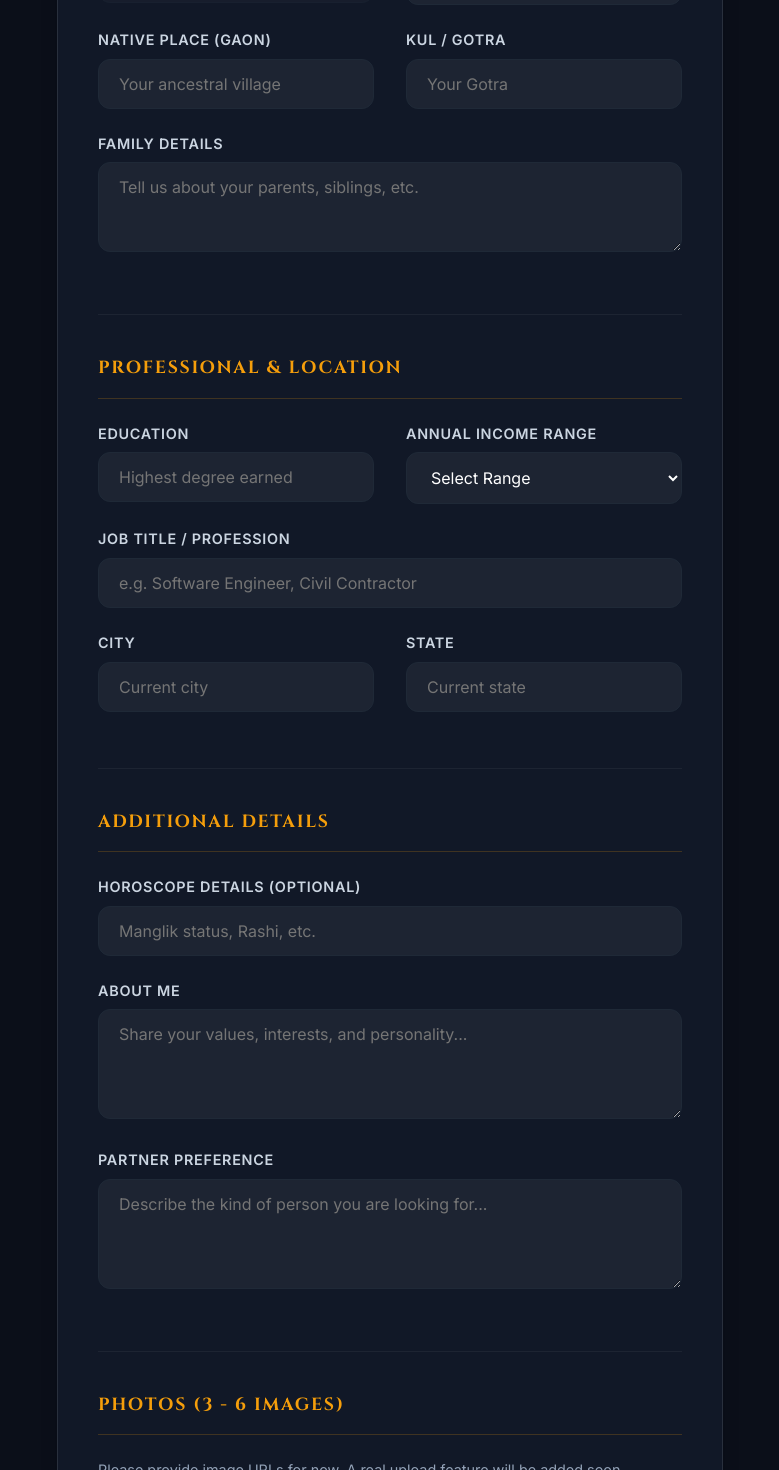
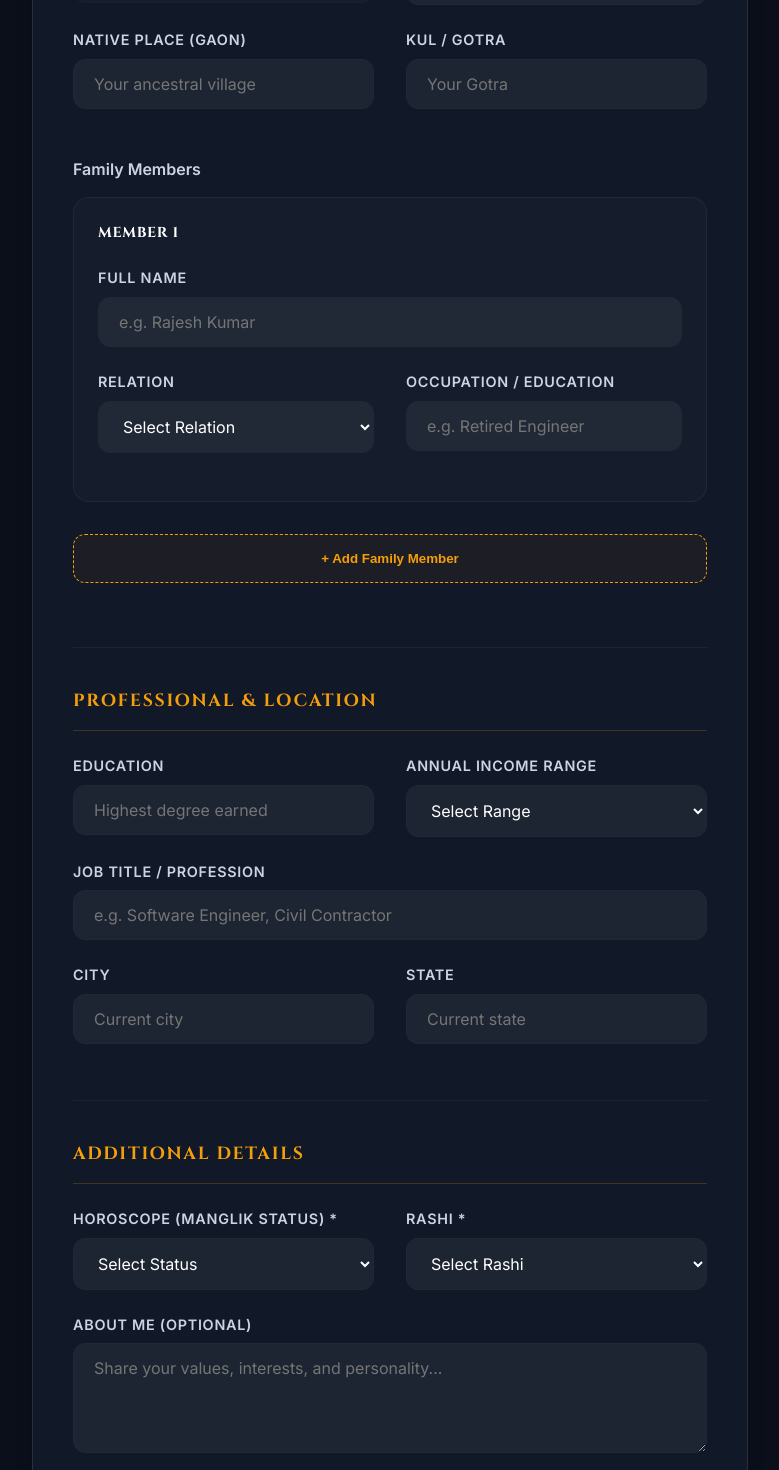
Before and after one commit to DevOpsWithG/matrimonial-website, a Next.js app in the folder sagar_matrimony/frontend/: page /dashboard/create-profile in a window 1280 px wide. Shown: the part 880-2350 px from the top of the page, without its empty margins (250-1029 px from the left). Built offline with nearby package versions, Linux system fonts and the light colour scheme.

Commit message:
added files

```diff
--- a/sagar_matrimony/frontend/src/app/dashboard/create-profile/create-profile.module.css
+++ b/sagar_matrimony/frontend/src/app/dashboard/create-profile/create-profile.module.css
@@ -40,3 +40,59 @@
         gap: 1.5rem;
     }
 }
+
+.familyMemberRow {
+    background: rgba(255, 255, 255, 0.02);
+    padding: 1.5rem;
+    border-radius: 1rem;
+    margin-bottom: 2rem;
+    border: 1px solid rgba(255, 255, 255, 0.05);
+}
+
+.familyMemberHeader {
+    display: flex;
+    justify-content: space-between;
+    align-items: center;
+    margin-bottom: 1.5rem;
+}
+
+.familyMemberHeader h4 {
+    color: var(--white);
+    font-size: 0.9rem;
+    text-transform: uppercase;
+    letter-spacing: 0.05em;
+    margin: 0;
+}
+
+.removeBtn {
+    background: rgba(239, 68, 68, 0.1);
+    color: #ef4444;
+    border: none;
+    padding: 0.4rem 0.8rem;
+    border-radius: 0.5rem;
+    font-size: 0.85rem;
+    cursor: pointer;
+    transition: var(--transition);
+}
+
+.removeBtn:hover {
+    background: #ef4444;
+    color: white;
+}
+
+.addBtn {
+    width: 100%;
+    padding: 1rem;
+    background: rgba(245, 158, 11, 0.05);
+    color: var(--primary);
+    border: 1px dashed var(--primary);
+    border-radius: 0.75rem;
+    font-weight: 600;
+    cursor: pointer;
+    transition: var(--transition);
+    margin-bottom: 2rem;
+}
+
+.addBtn:hover {
+    background: rgba(245, 158, 11, 0.1);
+}
--- a/sagar_matrimony/frontend/src/app/dashboard/create-profile/page.js
+++ b/sagar_matrimony/frontend/src/app/dashboard/create-profile/page.js
@@ -17,7 +17,7 @@ export default function CreateProfilePage() {
         sub_caste: 'Gawandi',
         native_place: '',
         gotra: '',
-        family_details: '',
+        family_members: [{ name: '', relation: '', details: '' }],
         bio: '',
         marital_status: 'Never Married',
         education: '',
@@ -27,6 +27,7 @@ export default function CreateProfilePage() {
         state: '',
         height: '',
         horoscope: '',
+        rashi: '',
         partner_preference: '',
         photos: ['', '', ''] // Start with 3 slots
     });
@@ -34,6 +35,25 @@ export default function CreateProfilePage() {
     const handleChange = (e) => {
         const { name, value } = e.target;
         setFormData(prev => ({ ...prev, [name]: value }));
+    };
+
+    const handleFamilyChange = (index, e) => {
+        const { name, value } = e.target;
+        const newFamily = [...formData.family_members];
+        newFamily[index] = { ...newFamily[index], [name]: value };
+        setFormData(prev => ({ ...prev, family_members: newFamily }));
+    };
+
+    const addFamilyMember = () => {
+        setFormData(prev => ({
+            ...prev,
+            family_members: [...prev.family_members, { name: '', relation: '', details: '' }]
+        }));
+    };
+
+    const removeFamilyMember = (index) => {
+        const newFamily = formData.family_members.filter((_, i) => i !== index);
+        setFormData(prev => ({ ...prev, family_members: newFamily }));
     };
 
     const handlePhotoChange = (index, value) => {
@@ -58,11 +78,19 @@ export default function CreateProfilePage() {
                 throw new Error('Please provide at least 3 photos (links for now).');
             }
 
+            // Serialize family details
+            const familyDetailsString = JSON.stringify(formData.family_members);
+
             const payload = {
                 ...formData,
                 height: formData.height ? parseInt(formData.height) : null,
-                photos: cleanPhotos
+                photos: cleanPhotos,
+                family_details: familyDetailsString
             };
+
+            // Remove the helper array before sending
+            delete payload.family_members;
+
             await api.post('/profile/', payload);
             router.push('/dashboard');
         } catch (err) {
@@ -151,9 +179,66 @@ export default function CreateProfilePage() {
                                     <input className="form-control" name="gotra" value={formData.gotra} onChange={handleChange} required placeholder="Your Gotra" />
                                 </div>
                             </div>
-                            <div className="form-group">
-                                <label>Family Details</label>
-                                <textarea className="form-control" name="family_details" value={formData.family_details} onChange={handleChange} rows="3" placeholder="Tell us about your parents, siblings, etc."></textarea>
+
+                            <div style={{ marginTop: '1.5rem' }}>
+                                <label style={{ display: 'block', marginBottom: '1rem', color: 'var(--slate-300)', fontWeight: 600 }}>Family Members</label>
+                                {formData.family_members.map((member, index) => (
+                                    <div key={index} className={styles.familyMemberRow}>
+                                        <div className={styles.familyMemberHeader}>
+                                            <h4>Member {index + 1}</h4>
+                                            {formData.family_members.length > 1 && (
+                                                <button type="button" onClick={() => removeFamilyMember(index)} className={styles.removeBtn}>Remove</button>
+                                            )}
+                                        </div>
+                                        <div className="form-group">
+                                            <label>Full Name</label>
+                                            <input
+                                                className="form-control"
+                                                name="name"
+                                                value={member.name}
+                                                onChange={(e) => handleFamilyChange(index, e)}
+                                                placeholder="e.g. Rajesh Kumar"
+                                                required
+                                            />
+                                        </div>
+                                        <div className={styles.row}>
+                                            <div className="form-group">
+                                                <label>Relation</label>
+                                                <select
+                                                    className="form-control"
+                                                    name="relation"
+                                                    value={member.relation}
+                                                    onChange={(e) => handleFamilyChange(index, e)}
+                                                    required
+                                                >
+                                                    <option value="">Select Relation</option>
+                                                    <option value="Father">Father</option>
+                                                    <option value="Mother">Mother</option>
+                                                    <option value="Brother">Brother</option>
+                                                    <option value="Sister">Sister</option>
+                                                    <option value="Uncle">Uncle</option>
+                                                    <option value="Aunt">Aunt</option>
+                                                    <option value="Grandfather">Grandfather</option>
+                                                    <option value="Grandmother">Grandmother</option>
+                                                </select>
+                                            </div>
+                                            <div className="form-group">
+                                                <label>Occupation / Education</label>
+                                                <input
+                                                    className="form-control"
+                                                    name="details"
+                                                    value={member.details}
+                                                    onChange={(e) => handleFamilyChange(index, e)}
+                                                    placeholder="e.g. Retired Engineer"
+                                                    required
+                                                />
+                                            </div>
+                                        </div>
+                                    </div>
+                                ))}
+                                <button type="button" onClick={addFamilyMember} className={styles.addBtn}>
+                                    + Add Family Member
+                                </button>
                             </div>
                         </div>
 
@@ -196,16 +281,42 @@ export default function CreateProfilePage() {
                         {/* Preferences & Bio */}
                         <div className={styles.section}>
                             <h3>Additional Details</h3>
-                            <div className="form-group">
-                                <label>Horoscope Details (Optional)</label>
-                                <input className="form-control" name="horoscope" value={formData.horoscope} onChange={handleChange} placeholder="Manglik status, Rashi, etc." />
+                            <div className={styles.row}>
+                                <div className="form-group">
+                                    <label>Horoscope (Manglik status) *</label>
+                                    <select className="form-control" name="horoscope" value={formData.horoscope} onChange={handleChange} required>
+                                        <option value="">Select Status</option>
+                                        <option value="Non-Manglik">Non-Manglik</option>
+                                        <option value="Manglik">Manglik</option>
+                                        <option value="Anshik Manglik">Anshik Manglik (Partial)</option>
+                                        <option value="Don't Know">Don't Know</option>
+                                    </select>
+                                </div>
+                                <div className="form-group">
+                                    <label>Rashi *</label>
+                                    <select className="form-control" name="rashi" value={formData.rashi} onChange={handleChange} required>
+                                        <option value="">Select Rashi</option>
+                                        <option value="Mesh (Aries)">Mesh (Aries)</option>
+                                        <option value="Vrushabh (Taurus)">Vrushabh (Taurus)</option>
+                                        <option value="Mithun (Gemini)">Mithun (Gemini)</option>
+                                        <option value="Karka (Cancer)">Karka (Cancer)</option>
+                                        <option value="Simha (Leo)">Simha (Leo)</option>
+                                        <option value="Kanya (Virgo)">Kanya (Virgo)</option>
+                                        <option value="Tula (Libra)">Tula (Libra)</option>
+                                        <option value="Vrushchik (Scorpio)">Vrushchik (Scorpio)</option>
+                                        <option value="Dhanu (Sagittarius)">Dhanu (Sagittarius)</option>
+                                        <option value="Makar (Capricorn)">Makar (Capricorn)</option>
+                                        <option value="Kumbha (Aquarius)">Kumbha (Aquarius)</option>
+                                        <option value="Meen (Pisces)">Meen (Pisces)</option>
+                                    </select>
+                                </div>
                             </div>
                             <div className="form-group">
-                                <label>About Me</label>
+                                <label>About Me (Optional)</label>
                                 <textarea className="form-control" name="bio" value={formData.bio} onChange={handleChange} rows="4" placeholder="Share your values, interests, and personality..."></textarea>
                             </div>
                             <div className="form-group">
-                                <label>Partner Preference</label>
+                                <label>Partner Preference (Optional)</label>
                                 <textarea className="form-control" name="partner_preference" value={formData.partner_preference} onChange={handleChange} rows="4" placeholder="Describe the kind of person you are looking for..."></textarea>
                             </div>
                         </div>
```
Also changed, not shown: 2 other files (tests, documents, lock files or other folders).
